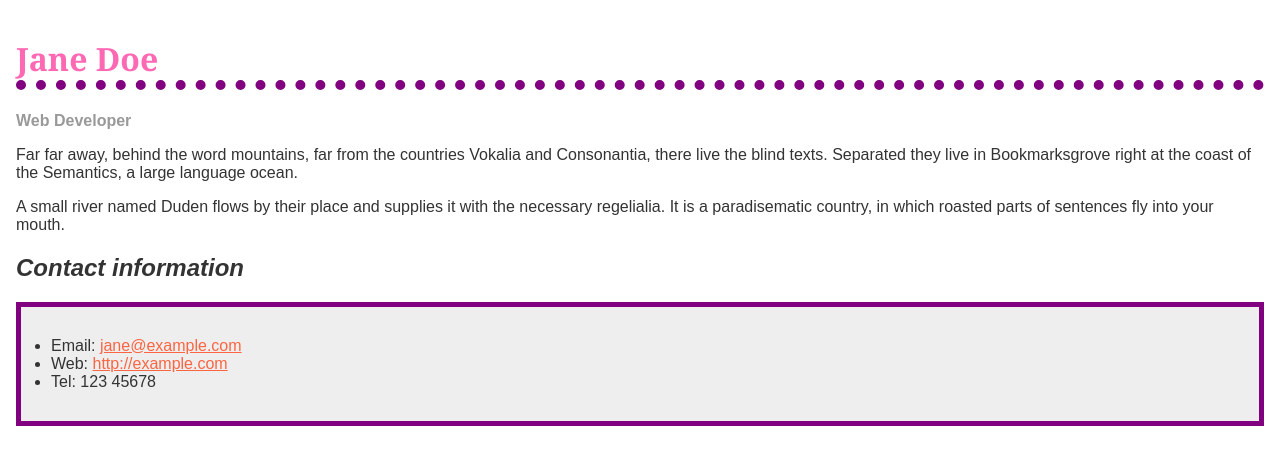
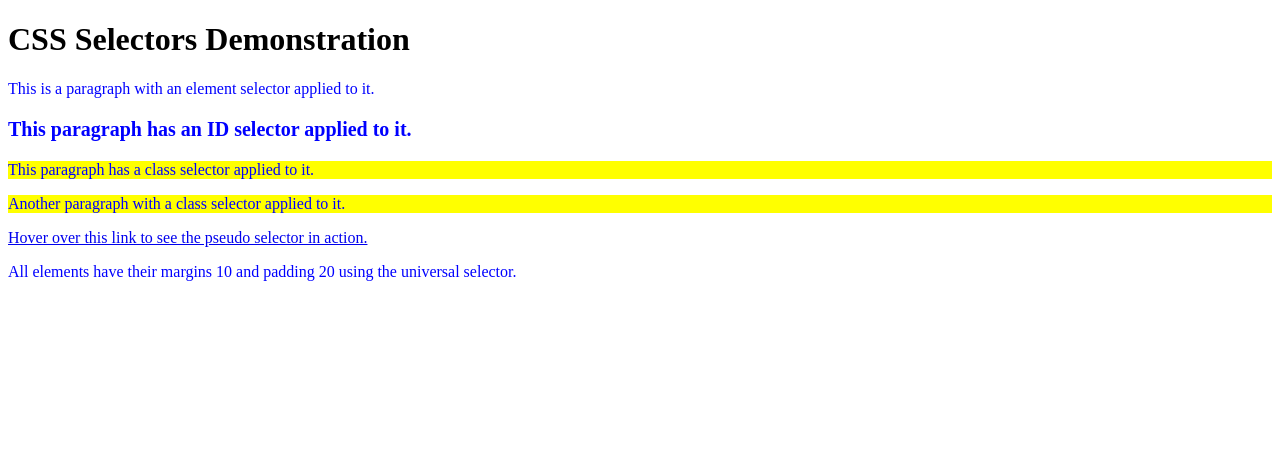
Before and after one commit to muhadmmm/tasks, a plain HTML site: page task_3/index.html in a window 1280 px wide. Drawn offline with Linux system fonts and the light colour scheme.

Commit message:
Update index.html

```diff
--- a/task_3/index.html
+++ b/task_3/index.html
@@ -1,74 +1,51 @@
 <!DOCTYPE html>
 <html lang="en">
-
 <head>
-    <meta charset="utf-8" />
-    <meta name="viewport" content="width=device-width" />
-    <title>Formatting a biography</title>
+<meta charset="UTF-8">
+<meta name="viewport" content="width=device-width, initial-scale=1.0">
+<title>CSS Selectors Demo</title>
 <style>
-      body {
-        background-color: #ffff;
-        color: #333;
-        font-family: Arial, Helvetica, sans-serif;
-        padding: 1em;
-        margin: 0;
+/* Element Selector */
+p {
+color: blue;
 }
-
-      h1 {
-        color: hotpink;
-        font-size: 2em;
-        font-family: Georgia, 'Times New Roman', Times, serif;
-        border-bottom: 10px dotted purple;
+/* ID Selector */
+#unique {
+font-weight: bold;
+font-size: 20px;
 }
-
-      h2 {
-        font-size: 1.5em;
+/* Class Selector */
+.highlight {
+background-color: yellow;
 }
-
-      .job-title {
-        color: #999999;
-        font-weight: bold;
+/* Universal Selector */
+* {
+margin: 10;
+padding: 5;
 }
-
-      a:link,
-      a:visited {
-        color: #fb6542;
-      }
-
+/* Pseudo Selector */
 a:hover {
-        text-decoration: none;
-      }
-      ul{
-        background-color: #eeeeee;
-        border: 5px solid purple;
-        padding: 30px;
-      }
-      ul li a:hover{
-        color: green;
+color: red;
 }
 </style>
 </head>
-
 <body>
-
-    <h1>Jane Doe</h1>
-    <div class="job-title">Web Developer</div>
-    <p>Far far away, behind the word mountains, far from the countries Vokalia and Consonantia, there live the blind texts. Separated they live in Bookmarksgrove right at the coast of the Semantics, a large language ocean.</p>
-
-    <p>A small river named Duden flows by their place and supplies it with the necessary regelialia. It is a paradisematic country, in which roasted parts of sentences fly into your mouth.
-    </p>
-
-    <h2><i>Contact information</i></h2>
-    <ul>
-      <li>Email:
-        <a href="mailto:jane@example.com">jane@example.com</a>
-      </li>
-      <li>Web:
-        <a href="http://example.com">http://example.com</a>
-      </li>
-      <li>Tel: 123 45678</li>
-    </ul>
-
+<header>
+<h1>CSS Selectors Demonstration</h1>
+</header>
+<main>
+<p>This is a paragraph with an element selector applied to it.</p>
+<p id="unique">This paragraph has an ID selector applied to it.</p>
+<p class="highlight">This paragraph has a class selector applied to
+it.</p>
+<p class="highlight">Another paragraph with a class selector applied
+to it.</p>
+<a href="#">Hover over this link to see the pseudo selector in
+action.</a>
+</main>
+<footer>
+<p>All elements have their margins 10 and padding 20 using the
+universal selector.</p>
+</footer>
 </body>
-
 </html>
```
Lines whose indentation alone changed are shown as unchanged.
